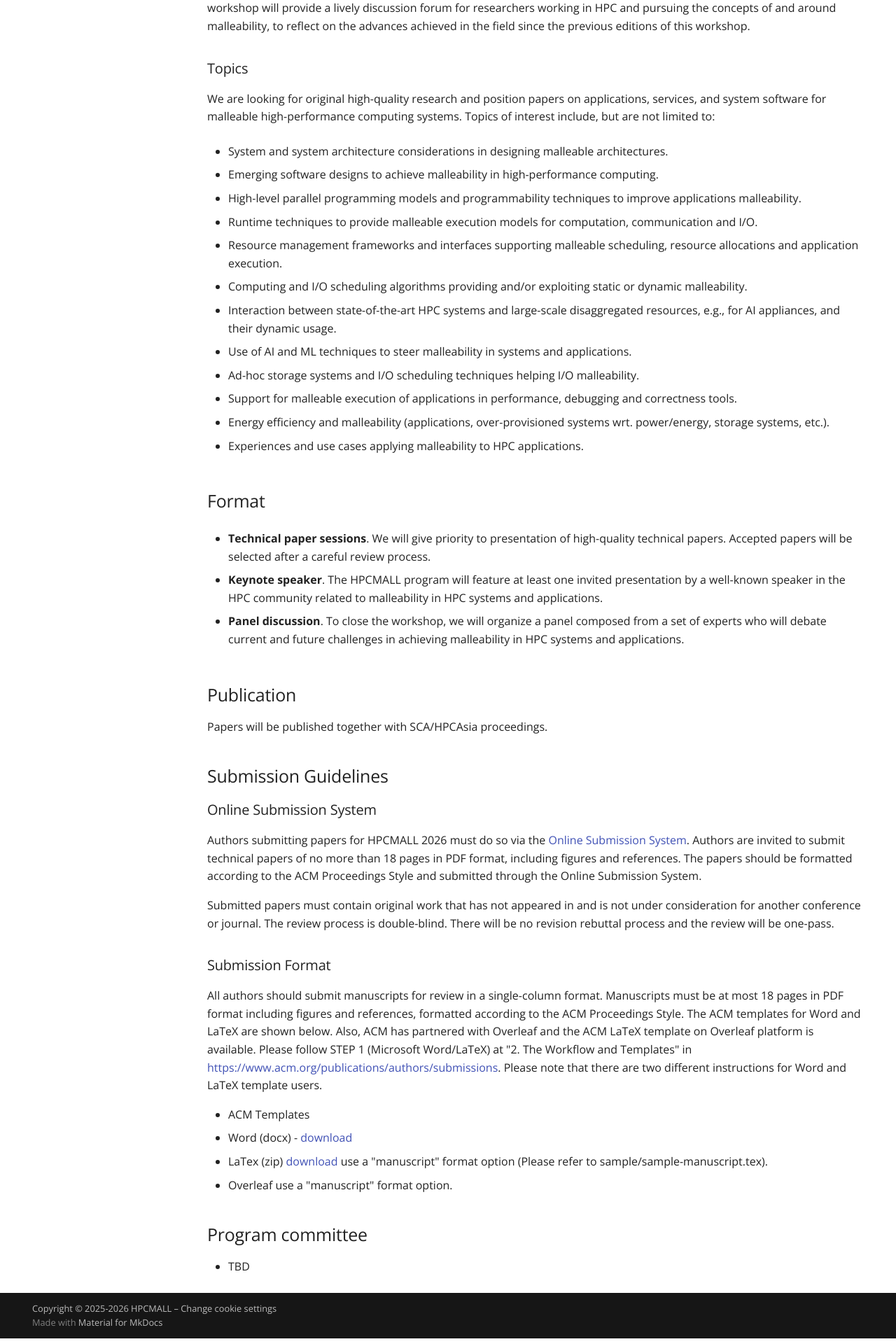
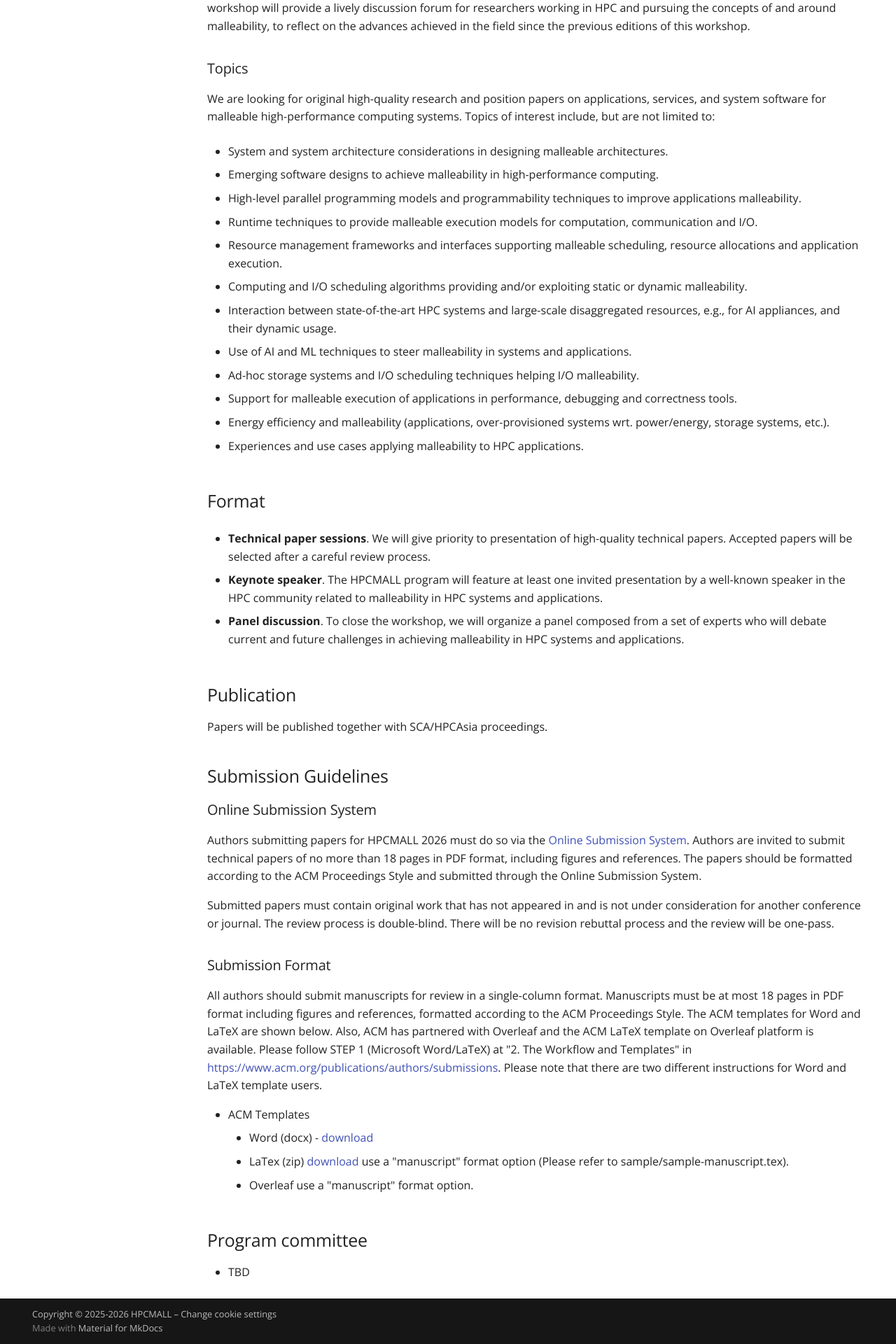
Before and after one commit to CoCo-ARCOS/HPCMALL2026, an MkDocs documentation site: the page built from docs/index.md, in a window 1280 px wide. Shown: the part 1565-3485 px from the top of the page at 70% size. Built offline with MkDocs 1.6.1 and Material for MkDocs 9.7.7, drawn with Linux system fonts in a browser that asks for light colours.

Commit message:
minor fix

```diff
--- a/docs/index.md
+++ b/docs/index.md
@@ -75,10 +75,10 @@ Submitted papers must contain original work that has not appeared in and is not
 All authors should submit manuscripts for review in a single-column format. Manuscripts must be at most 18 pages in PDF format including figures and references, formatted according to the ACM Proceedings Style. The ACM templates for Word and LaTeX are shown below. Also, ACM has partnered with Overleaf and the ACM LaTeX template on Overleaf platform is available. Please follow STEP 1 (Microsoft Word/LaTeX) at "2. The Workflow and Templates" in [https://www.acm.org/publications/authors/submissions](https://www.acm.org/publications/authors/submissions). Please note that there are two different instructions for Word and LaTeX template users.
 
 - ACM Templates
-  - Word (docx) - [download](https://www.acm.org/binaries/content/assets/publications/taps/acm_submission_template.docx)
-  - LaTex (zip) [download](https://portalparts.acm.org/hippo/latex_templates/acmart-primary.zip)
-    use a "manuscript" format option (Please refer to sample/sample-manuscript.tex).
-  - Overleaf use a "manuscript" format option.
+    * Word (docx) - [download](https://www.acm.org/binaries/content/assets/publications/taps/acm_submission_template.docx)
+    * LaTex (zip) [download](https://portalparts.acm.org/hippo/latex_templates/acmart-primary.zip)
+        use a "manuscript" format option (Please refer to sample/sample-manuscript.tex).
+    * Overleaf use a "manuscript" format option.
 
 
 ## Program committee
```
